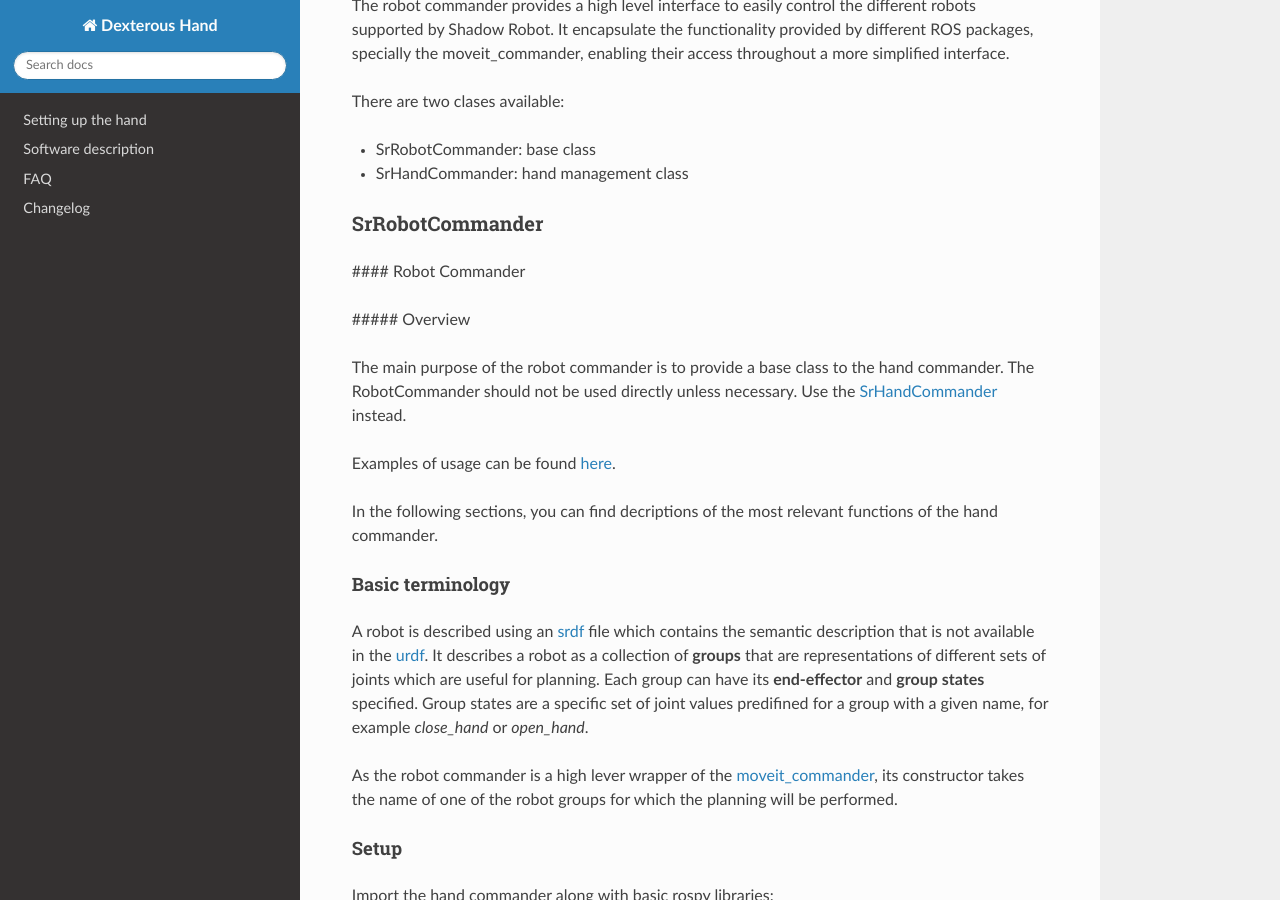
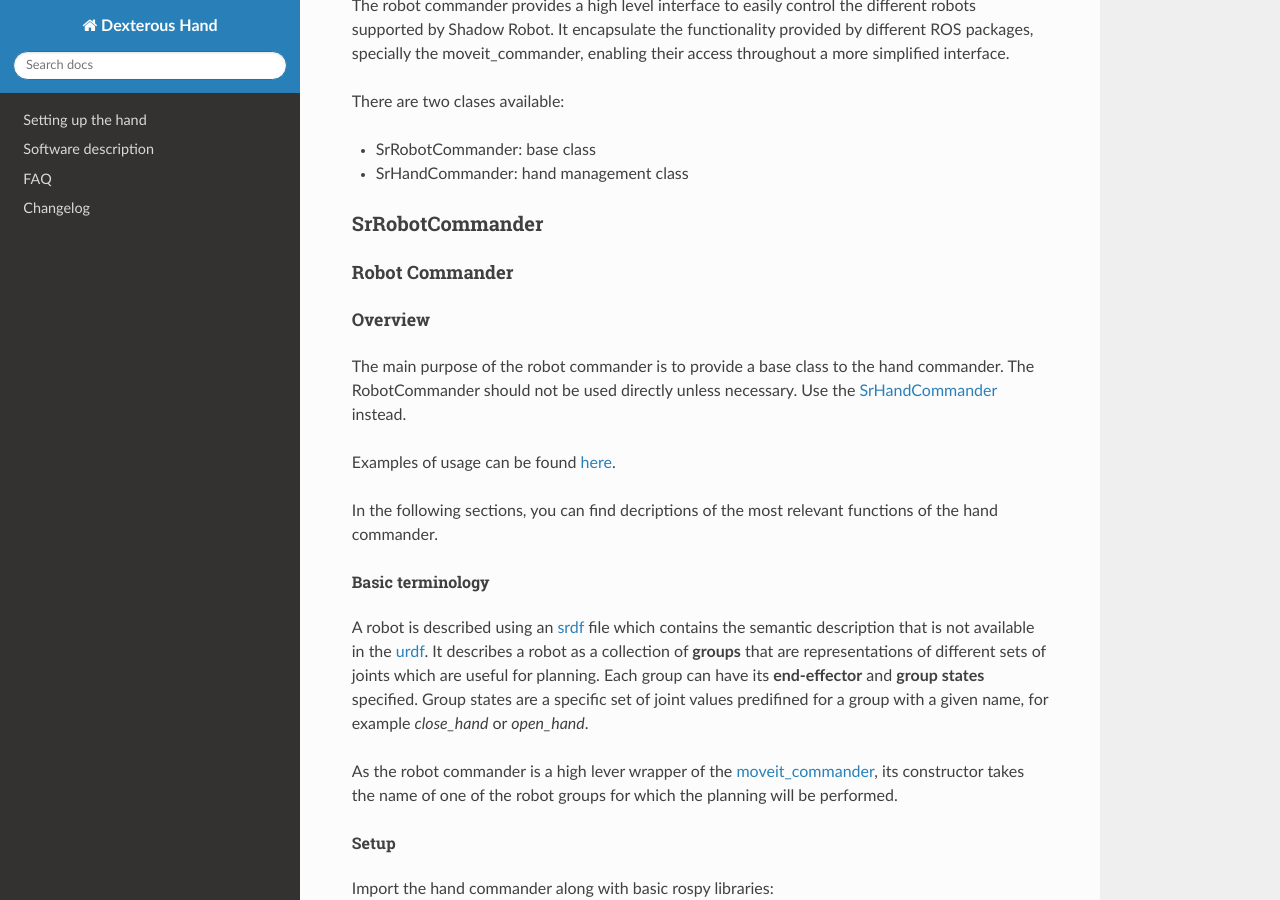
Before and after one commit to shadow-robot/sr_dexterous_hand_documentation, a Sphinx documentation site: the page built from docs/user_guide/2_software_description.md, in a window 1280 px wide and 900 px high, scrolled down 19606 px. Built offline with Sphinx 7.4.7 and the Read the Docs theme 2.0.0, drawn with Linux system fonts in a browser that asks for light colours.

Commit message:
fixing titles..

````diff
--- a/docs/user_guide/2_software_description.md
+++ b/docs/user_guide/2_software_description.md
@@ -642,11 +642,13 @@
 * SrHandCommander: hand management class
 
 ### SrRobotCommander
-```eval_rst
+
 #### Robot Commander
 
 
 ##### Overview
+
+```eval_rst
 
 The main purpose of the robot commander is to provide a base class to the
 hand commander. The RobotCommander should not be used directly unless necessary.
````
